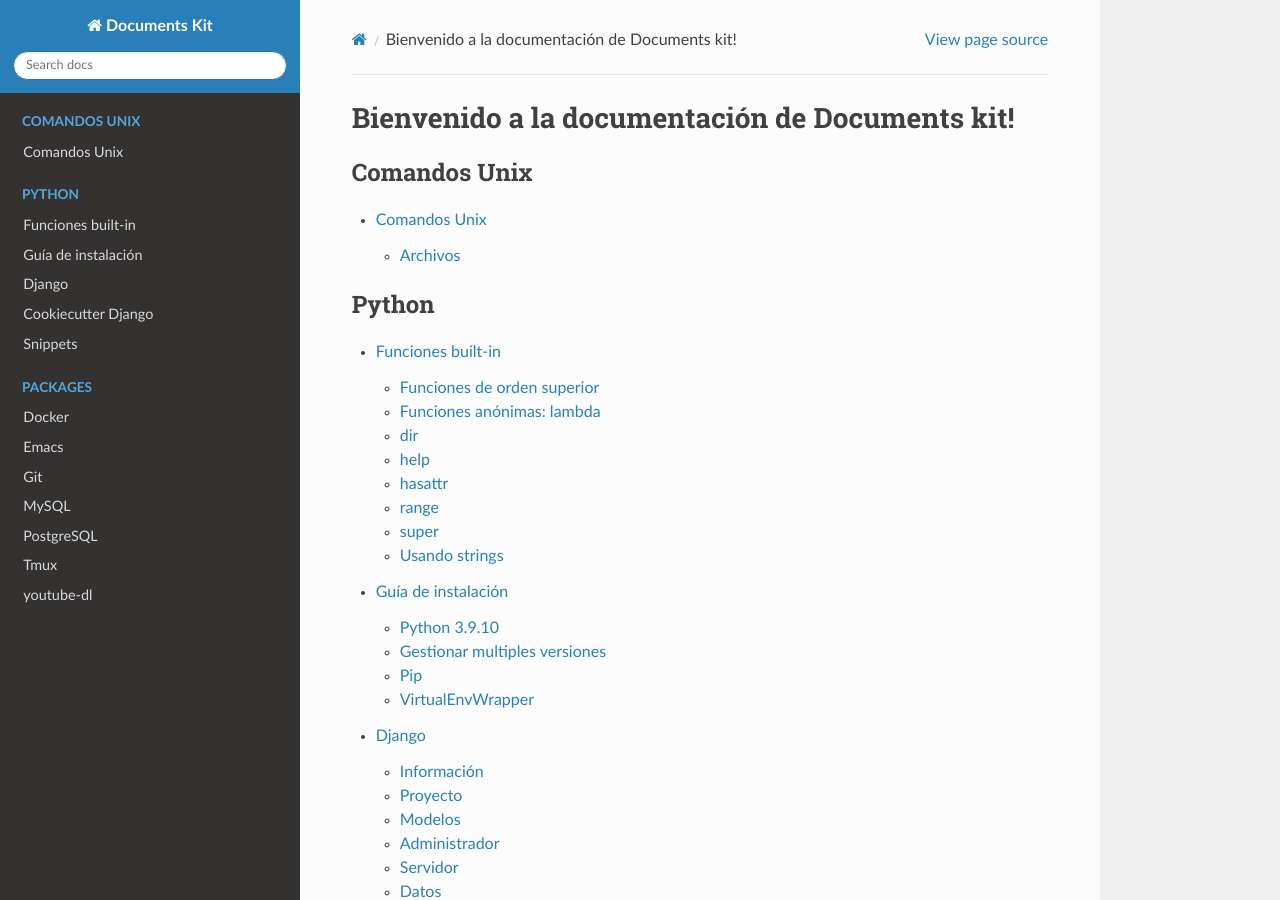
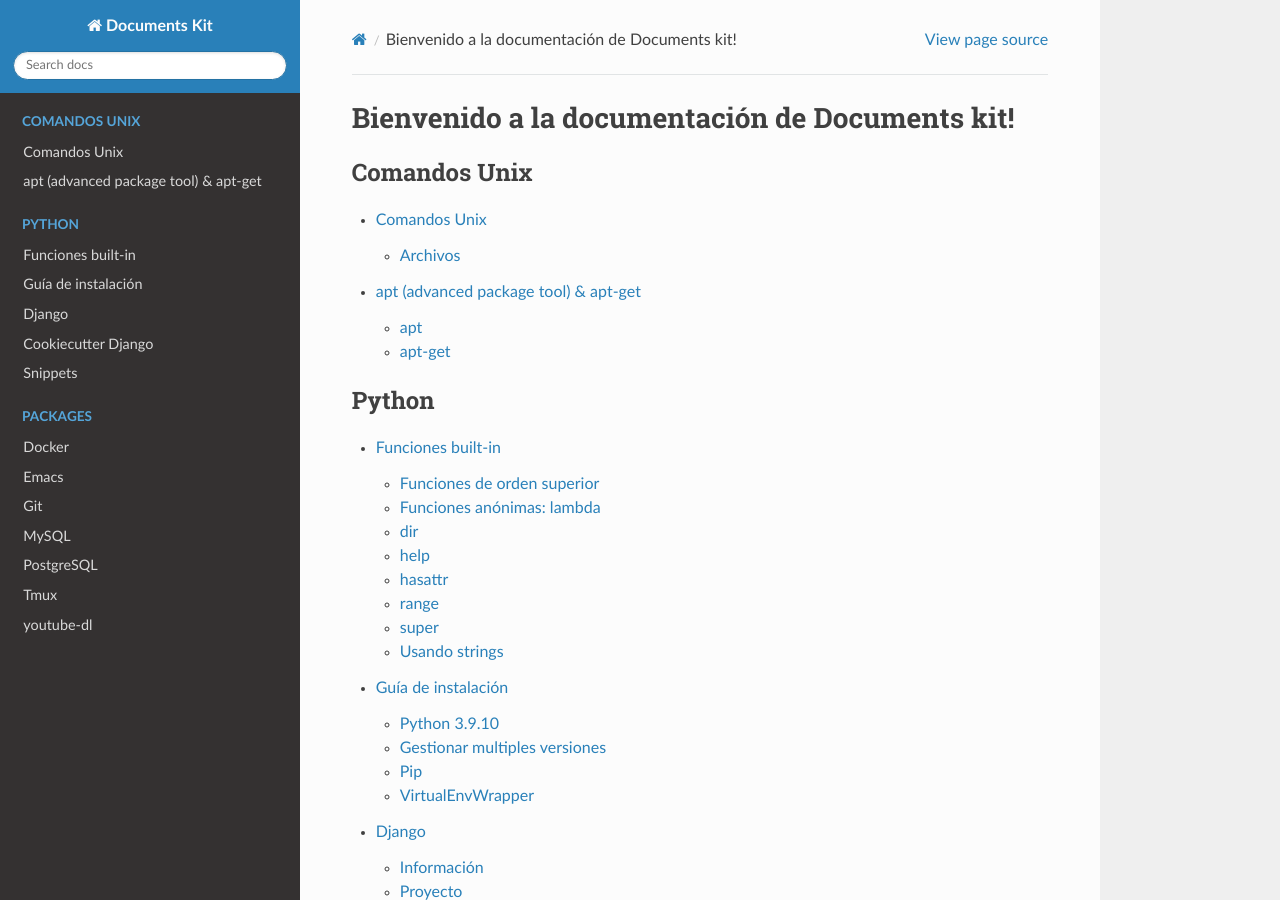
Before and after one commit to mcardozo/documents-kit, a Sphinx documentation site: the page built from docs/index.rst, in a window 1280 px wide and 900 px high. Built offline with Sphinx 7.4.7 and the Read the Docs theme 3.1.0, drawn with Linux system fonts in a browser that asks for light colours.

Commit message:
Agrega docs para apt y apt-get

```diff
--- a/docs/index.rst
+++ b/docs/index.rst
@@ -10,6 +10,7 @@
    :maxdepth: 2
 
    unix/archivos
+   unix/apt
 
 .. toctree::
    :caption: Python
--- /dev/null
+++ b/docs/unix/apt.rst
@@ -0,0 +1,85 @@
+apt (advanced package tool) & apt-get
+=====================================================================
+:synopsis: herramienta de línea de comandos que permite instalar, actualizar, eliminar y administrar paquetes en sistemas
+
+
+apt
+----------------------------------------------------------------------
+
+
+Comandos útiles
+~~~~~~~~~~~~~~~~~~~~~~~~~~~~~~~~~~~~~~~~~~~~~~~~~~~~~~~~~~~~~~~~~~~~~~
+
+Actualiza la lista de paquetes disponibles
+
+.. code-block:: bash
+
+   $ sudo apt update
+
+
+Actualiza el sistema instalando/actualizando paquetes
+
+.. code-block:: bash
+
+   $ sudo apt upgrade
+
+Nota: similiar a `sudo aptitude safe-upgrade` que repara paquetes rotos
+
+
+Actualiza los paquetes.Soluciona paquetes retenidos
+
+.. code-block:: bash
+
+   $ sudo apt full-upgrade
+
+
+Actualiza el sistema instalando/actualizando/eliminando paquetes. Soluciona conflitos
+
+.. code-block:: bash
+
+   $ sudo apt dist-upgrade
+
+
+apt-get
+----------------------------------------------------------------------
+
+
+Comandos útiles
+~~~~~~~~~~~~~~~~~~~~~~~~~~~~~~~~~~~~~~~~~~~~~~~~~~~~~~~~~~~~~~~~~~~~~~
+
+Resoluc
+
+
+Chequea el estados de los paquetes
+
+.. code-block:: bash
+
+   $ sudo apt-get check
+
+
+Eliminar los paquetes de caché
+
+.. code-block:: bash
+
+   $ sudo apt-get clean
+
+
+Elimina de caché los paquetes de las versiones anteriores
+
+.. code-block:: bash
+
+   $ sudo apt-get autoclean
+
+
+Borra paquetes huérfanos o dependencias ya instaladas
+
+.. code-block:: bash
+
+   $ sudo apt-get autoremove
+
+
+Remover Aplicación y quitar archivos relacionados
+
+.. code-block:: bash
+
+   $ sudo apt --purge remove paquete
```
